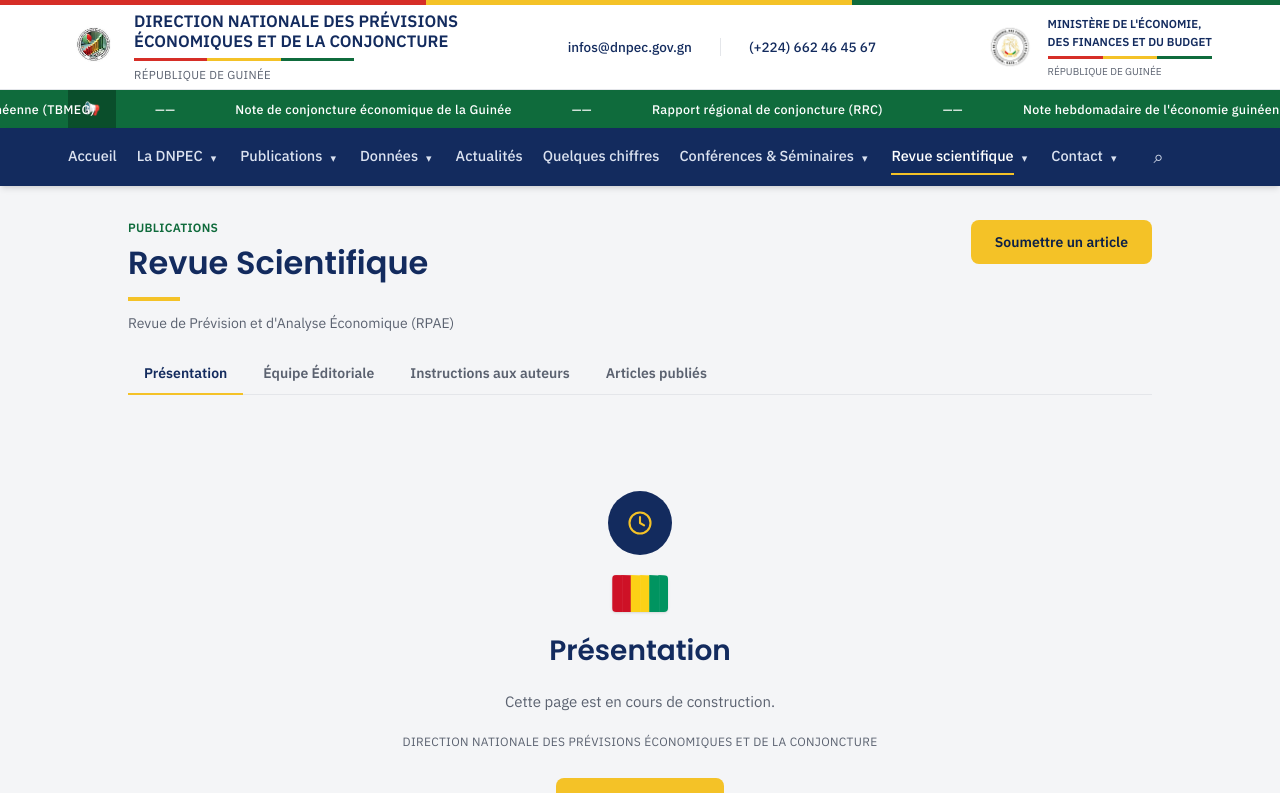
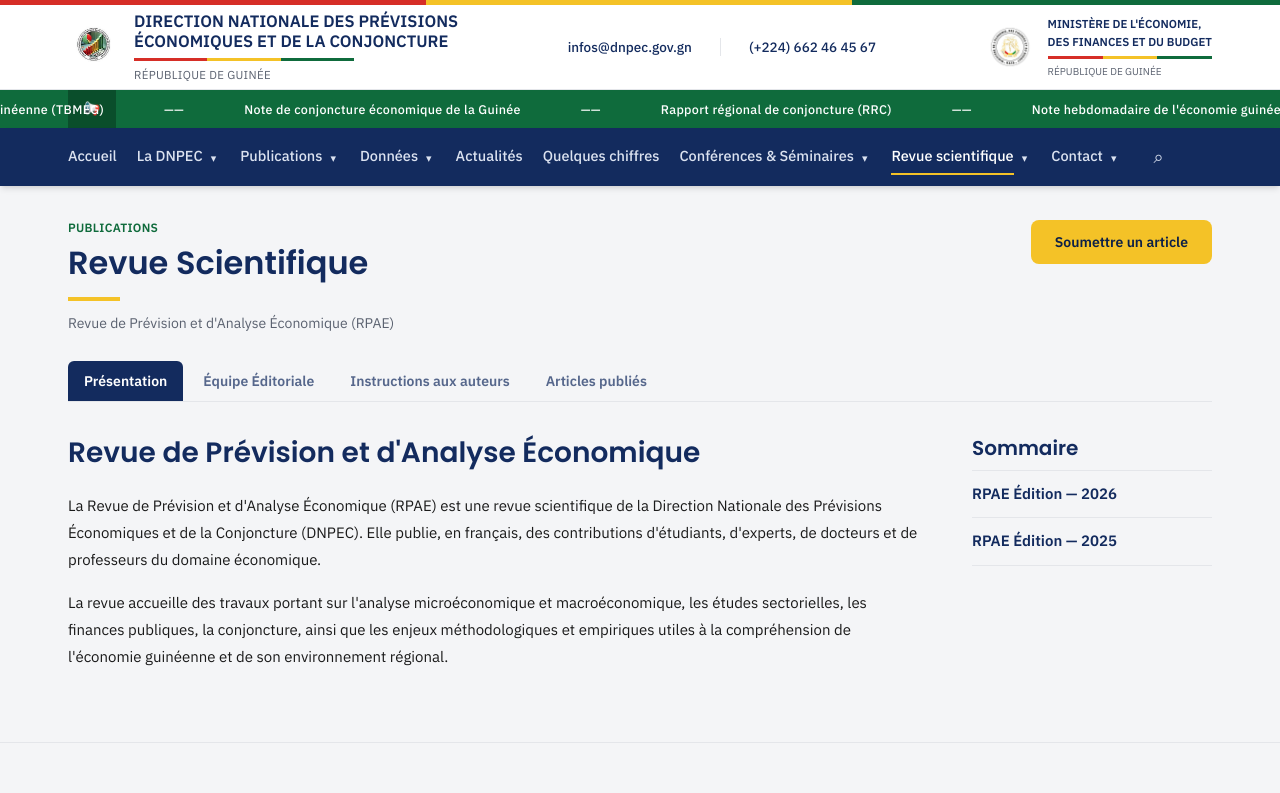
Before and after one commit to Maman680068/DNPEC_SITE, a Next.js app: page /revue-scientifique in a window 1280 px wide. Shown: the top 793 px of the page. Built offline with nearby package versions, Linux system fonts and the light colour scheme.

Commit message:
Améliorer la présentation RPAE (sommaire) et laisser le bouton retour-haut descendre jusqu'en bas du footer.

```diff
--- a/app/revue-scientifique/page.tsx
+++ b/app/revue-scientifique/page.tsx
@@ -16,9 +16,9 @@
   ]);
 
   return (
-    <div className="wrap">
-      <div className="max-w-5xl mx-auto">
-        <div className="flex flex-wrap items-start justify-between gap-4">
+    <div className="wrap overflow-x-clip">
+      <div className="max-w-6xl mx-auto min-w-0">
+        <div className="flex flex-wrap items-start justify-between gap-4 mb-2">
           <PageTitle
             eyebrow="Publications"
             title="Revue Scientifique"
@@ -31,7 +31,7 @@
             Soumettre un article
           </Link>
         </div>
-        <section className="pb-14">
+        <section className="pb-14 min-w-0">
           <RevueTabs
             presentation={presentation}
             equipe={equipe}
--- a/components/revue/RevueTabs.tsx
+++ b/components/revue/RevueTabs.tsx
@@ -1,6 +1,6 @@
 "use client";
 
-import { useMemo, useState } from "react";
+import { useEffect, useMemo, useState } from "react";
 import Link from "next/link";
 import PageEnConstruction from "@/components/ui/PageEnConstruction";
 import type { InstitutionalPage } from "@/lib/types";
@@ -22,23 +22,119 @@
   articles: RpaeArticle[];
 };
 
+const DEFAULT_PRESENTATION_TITLE = "Revue de Prévision et d'Analyse Économique";
+
+const DEFAULT_PRESENTATION_HTML = `
+<p>La Revue de Prévision et d'Analyse Économique (RPAE) est une revue scientifique de la Direction Nationale des Prévisions Économiques et de la Conjoncture (DNPEC). Elle publie, en français, des contributions d'étudiants, d'experts, de docteurs et de professeurs du domaine économique.</p>
+<p>La revue accueille des travaux portant sur l'analyse microéconomique et macroéconomique, les études sectorielles, les finances publiques, la conjoncture, ainsi que les enjeux méthodologiques et empiriques utiles à la compréhension de l'économie guinéenne et de son environnement régional.</p>
+`;
+
+/** Années uniques, numériques, triées décroissant. */
+function uniqueYears(articles: RpaeArticle[]): number[] {
+  const set = new Set<number>();
+  for (const article of articles) {
+    const year = Number(article.year);
+    if (Number.isFinite(year) && year > 1900 && year < 2100) set.add(year);
+  }
+  return [...set].sort((a, b) => b - a);
+}
+
+/** Retire un éventuel h1/h2 en tête du HTML WP (évite double titre / débordement). */
+function stripLeadingHeading(html: string): string {
+  return html.replace(/^\s*<(h1|h2)(\s[^>]*)?>[\s\S]*?<\/\1>\s*/i, "").trim();
+}
+
 function TabContent({ page, fallbackTitle }: { page: InstitutionalPage | null; fallbackTitle: string }) {
   if (!page) return <PageEnConstruction title={fallbackTitle} />;
   return (
-    <div className="article-content text-[15px] text-ink leading-relaxed" dangerouslySetInnerHTML={{ __html: page.content }} />
+    <div
+      className="article-content min-w-0 overflow-x-auto text-[15px] text-ink leading-relaxed"
+      dangerouslySetInnerHTML={{ __html: page.content }}
+    />
   );
 }
 
-function ArticlesCatalog({ articles }: { articles: RpaeArticle[] }) {
-  const [yearFilter, setYearFilter] = useState<string>("all");
+function PresentationPanel({
+  presentation,
+  articles,
+  onSelectYear,
+}: {
+  presentation: InstitutionalPage | null;
+  articles: RpaeArticle[];
+  onSelectYear: (year: number) => void;
+}) {
+  const years = useMemo(() => {
+    const fromArticles = uniqueYears(articles);
+    if (fromArticles.length > 0) return fromArticles;
+    const current = new Date().getFullYear();
+    return [current, current - 1, current - 2];
+  }, [articles]);
+
+  const rawTitle = presentation?.title?.trim() || "";
+  // Évite un titre WP générique / hors sujet qui casserait la présentation.
+  const title =
+    rawTitle && !/^rpae/i.test(rawTitle) && rawTitle.length > 8
+      ? rawTitle
+      : DEFAULT_PRESENTATION_TITLE;
+
+  const bodyHtml = useMemo(() => {
+    const raw = presentation?.content ?? "";
+    const plain = raw.replace(/<[^>]*>/g, "").trim();
+    if (!plain) return DEFAULT_PRESENTATION_HTML;
+    return stripLeadingHeading(raw) || DEFAULT_PRESENTATION_HTML;
+  }, [presentation?.content]);
+
+  return (
+    <div className="grid grid-cols-1 lg:grid-cols-[minmax(0,1fr)_minmax(200px,240px)] gap-8 lg:gap-12 items-start w-full min-w-0">
+      <div className="min-w-0 max-w-prose lg:max-w-none">
+        <h2 className="text-navy font-bold text-[1.5rem] sm:text-[1.75rem] leading-snug mb-5 break-words">
+          {title}
+        </h2>
+        <div
+          className="article-content text-[15px] text-ink leading-[1.8] break-words [&_p]:mb-4 [&_p:last-child]:mb-0 [&_img]:max-w-full"
+          dangerouslySetInnerHTML={{ __html: bodyHtml }}
+        />
+      </div>
+
+      <aside className="min-w-0 w-full lg:sticky lg:top-24">
+        <h3 className="text-navy font-bold text-lg sm:text-xl mb-2">Sommaire</h3>
+        <nav aria-label="Sommaire des éditions">
+          <ul className="border-t border-line">
+            {years.map((year) => (
+              <li key={`edition-${year}`} className="border-b border-line">
+                <button
+                  type="button"
+                  onClick={() => onSelectYear(year)}
+                  className="w-full text-left py-3 pr-2 text-navy font-bold text-[14px] sm:text-[15px] hover:bg-navy/[0.04] transition-colors cursor-pointer"
+                >
+                  RPAE Édition — {year}
+                </button>
+              </li>
+            ))}
+          </ul>
+        </nav>
+      </aside>
+    </div>
+  );
+}
+
+function ArticlesCatalog({
+  articles,
+  initialYear,
+}: {
+  articles: RpaeArticle[];
+  initialYear?: string;
+}) {
+  const [yearFilter, setYearFilter] = useState<string>(initialYear ?? "all");
   const [profilFilter, setProfilFilter] = useState<string>("all");
   const [themeFilter, setThemeFilter] = useState<string>("all");
   const [query, setQuery] = useState("");
 
-  const years = useMemo(
-    () => [...new Set(articles.map((a) => a.year))].sort((a, b) => b - a),
-    [articles],
-  );
+  useEffect(() => {
+    if (initialYear) setYearFilter(initialYear);
+  }, [initialYear]);
+
+  const years = useMemo(() => uniqueYears(articles), [articles]);
   const profils = useMemo(() => {
     const map = new Map<string, string>();
     for (const a of articles) map.set(a.profil, a.profilLabel);
@@ -68,9 +164,10 @@
   const byYear = useMemo(() => {
     const groups = new Map<number, RpaeArticle[]>();
     for (const article of filtered) {
-      const list = groups.get(article.year) ?? [];
+      const year = Number(article.year);
+      const list = groups.get(year) ?? [];
       list.push(article);
-      groups.set(article.year, list);
+      groups.set(year, list);
     }
     return [...groups.entries()]
       .sort(([a], [b]) => b - a)
@@ -88,7 +185,7 @@
     "h-10 rounded-lg border border-line bg-white px-3 text-sm text-ink focus:outline-none focus:border-navy";
 
   return (
-    <div>
+    <div className="min-w-0">
       <div className="flex flex-col gap-3 mb-6">
         <label className="sr-only" htmlFor="rpae-search">
           Rechercher un article
@@ -149,8 +246,10 @@
       ) : (
         <div className="flex flex-col gap-10">
           {byYear.map((group) => (
-            <div key={group.year}>
-              <h3 className="text-navy font-bold text-lg mb-4 border-b border-line pb-2">{group.year}</h3>
+            <div key={group.year} id={`edition-${group.year}`}>
+              <h3 className="text-navy font-bold text-lg mb-4 border-b border-line pb-2">
+                RPAE Édition — {group.year}
+              </h3>
               <ul className="flex flex-col gap-4">
                 {group.articles.map((article) => (
                   <li key={article.id}>
@@ -158,7 +257,7 @@
                       href={`/revue-scientifique/${article.slug}`}
                       className="block group -mx-2 px-2 py-3 rounded-lg hover:bg-navy/[0.03] transition-colors"
                     >
-                      <p className="text-navy font-semibold text-[15px] group-hover:underline leading-snug">
+                      <p className="text-navy font-semibold text-[15px] group-hover:underline leading-snug break-words">
                         {article.title}
                       </p>
                       <p className="text-sm text-muted mt-1.5">
@@ -186,29 +285,47 @@
 
 export default function RevueTabs({ presentation, equipe, instructions, articles }: RevueTabsProps) {
   const [active, setActive] = useState<TabKey>("presentation");
+  const [catalogYear, setCatalogYear] = useState<string | undefined>(undefined);
+
+  function openEdition(year: number) {
+    setCatalogYear(String(year));
+    setActive("numeros");
+  }
 
   return (
-    <div>
-      <div role="tablist" className="flex flex-wrap gap-1 border-b border-line mb-6">
-        {TABS.map((tab) => (
+    <div className="min-w-0 w-full">
+      <div
+        role="tablist"
+        className="flex flex-wrap gap-1 mb-8 border-b border-line pb-0"
+      >
+        {TABS.map((tab) => {
+          const isActive = active === tab.key;
+          return (
             <button
               key={tab.key}
               type="button"
               role="tab"
-            aria-selected={active === tab.key}
-            onClick={() => setActive(tab.key)}
-            className={`px-4 py-2.5 text-sm font-semibold border-b-2 -mb-px transition-colors cursor-pointer ${
-              active === tab.key
-                ? "border-yellow text-navy"
-                : "border-transparent text-muted hover:text-navy hover:border-line"
+              aria-selected={isActive}
+              onClick={() => {
+                if (tab.key !== "numeros") setCatalogYear(undefined);
+                setActive(tab.key);
+              }}
+              className={`px-3.5 sm:px-4 py-2.5 text-[13px] sm:text-sm font-semibold rounded-t-md transition-colors cursor-pointer ${
+                isActive
+                  ? "bg-navy text-white"
+                  : "bg-transparent text-navy/70 hover:text-navy hover:bg-navy/[0.06]"
               }`}
             >
               {tab.label}
             </button>
-        ))}
+          );
+        })}
       </div>
 
-      {active === "presentation" && <TabContent page={presentation} fallbackTitle="Présentation" />}
+      <div className="min-w-0">
+        {active === "presentation" && (
+          <PresentationPanel presentation={presentation} articles={articles} onSelectYear={openEdition} />
+        )}
         {active === "equipe" && <TabContent page={equipe} fallbackTitle="Équipe Éditoriale" />}
         {active === "instructions" && (
           <>
@@ -221,7 +338,8 @@
             </Link>
           </>
         )}
-      {active === "numeros" && <ArticlesCatalog articles={articles} />}
+        {active === "numeros" && <ArticlesCatalog articles={articles} initialYear={catalogYear} />}
+      </div>
     </div>
   );
 }
--- a/components/ui/BackToTop.tsx
+++ b/components/ui/BackToTop.tsx
@@ -3,41 +3,18 @@
 import { useEffect, useState } from "react";
 
 const SHOW_AFTER_PX = 400;
-const BASE_MARGIN_PX = 24; // correspond à right-6 / bottom-6
-const BUTTON_SIZE_PX = 44; // w-11 / h-11
 
 export default function BackToTop() {
   const [visible, setVisible] = useState(false);
-  const [bottomOffset, setBottomOffset] = useState(BASE_MARGIN_PX);
 
   useEffect(() => {
     function handleScroll() {
       setVisible(window.scrollY > SHOW_AFTER_PX);
-
-      // Repousse le bouton au-dessus du footer dès que celui-ci entre dans
-      // le viewport, pour qu'il ne chevauche jamais son texte — quelle que
-      // soit la hauteur du footer sur la page courante. Ce calcul ne
-      // référence que le footer : le positionnement par défaut (bas à
-      // droite du viewport) est totalement indépendant du header sticky.
-      // Plafonné pour que le bouton reste toujours entièrement visible à
-      // l'écran, même sur un footer plus haut que le viewport (empilement
-      // des colonnes en mobile).
-      const footer = document.querySelector("footer");
-      if (footer) {
-        const overlap = window.innerHeight - footer.getBoundingClientRect().top;
-        const maxOffset = window.innerHeight - BUTTON_SIZE_PX - BASE_MARGIN_PX;
-        const offset = overlap > 0 ? overlap + BASE_MARGIN_PX : BASE_MARGIN_PX;
-        setBottomOffset(Math.min(offset, Math.max(maxOffset, BASE_MARGIN_PX)));
-      }
     }
 
     handleScroll();
     window.addEventListener("scroll", handleScroll, { passive: true });
-    window.addEventListener("resize", handleScroll);
-    return () => {
-      window.removeEventListener("scroll", handleScroll);
-      window.removeEventListener("resize", handleScroll);
-    };
+    return () => window.removeEventListener("scroll", handleScroll);
   }, []);
 
   return (
@@ -47,8 +24,7 @@
       aria-hidden={!visible}
       tabIndex={visible ? 0 : -1}
       onClick={() => window.scrollTo({ top: 0, behavior: "smooth" })}
-      style={{ bottom: `${bottomOffset}px` }}
-      className={`fixed right-4 sm:right-6 w-11 h-11 rounded-full bg-green text-white flex items-center justify-center text-lg shadow-[0_4px_14px_rgba(0,0,0,0.25)] cursor-pointer z-50 transition-opacity duration-300 ${
+      className={`fixed right-4 sm:right-6 bottom-6 w-11 h-11 rounded-full bg-green text-white flex items-center justify-center text-lg shadow-[0_4px_14px_rgba(0,0,0,0.25)] cursor-pointer z-50 transition-opacity duration-300 ${
         visible ? "opacity-100" : "opacity-0 pointer-events-none"
       }`}
     >
```
Lines whose indentation alone changed are shown as unchanged.
